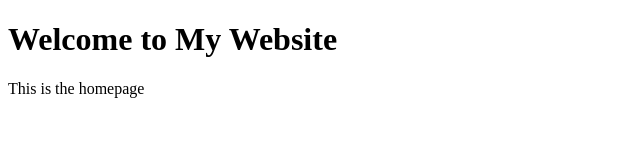
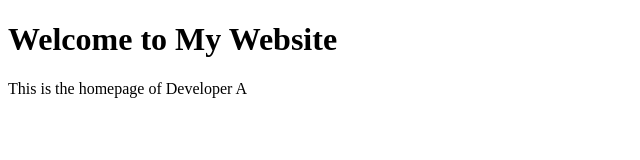
Before and after one commit to devwasim961/conflict-demo, a plain HTML site: page index.html in a window 1280 px wide. Shown: the whole page, without its empty margins (0-640 px from the left). Drawn offline with Linux system fonts and the light colour scheme.

Commit message:
update header Developer A version

```diff
--- a/index.html
+++ b/index.html
@@ -6,6 +6,6 @@
 </head>
 <body>
   <h1>Welcome to My Website</h1>
-  <p>This is the homepage</p>
+  <p>This is the homepage of Developer A</p>
 </body>
 </html>
```
